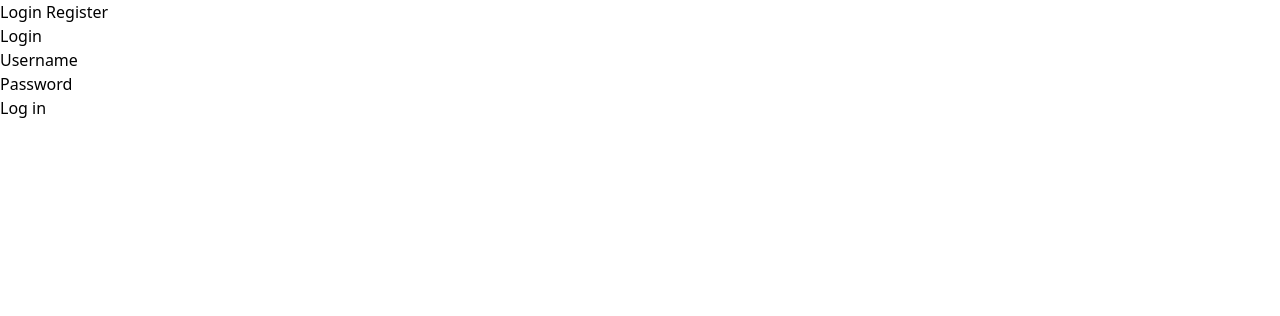
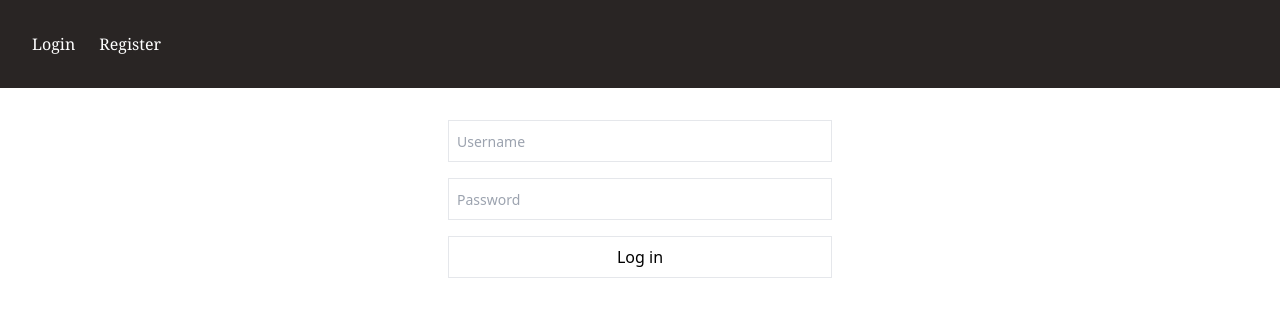
Before and after one commit to johanhanses/pjh-svelte, a SvelteKit app: page /login in a window 1280 px wide. Shown: the top 316 px of the page. Built offline with nearby package versions, Linux system fonts and the light colour scheme; no server answers.

Commit message:
Add some siomple styles loading state to login form

```diff
--- a/src/routes/+layout.svelte
+++ b/src/routes/+layout.svelte
@@ -8,7 +8,7 @@
 	<title>Pjh</title>
 </svelte:head>
 
-<nav>
+<nav class="bg-stone-800 text-white p-8 font-serif flex space-x-6">
 	{#if !$page.data.user}
 		<a href="/login">Login</a>
 		<a href="/register">Register</a>
@@ -23,6 +23,6 @@
 	{/if}
 </nav>
 
-<main>
+<main class="p-8">
 	<slot />
 </main>
--- a/src/routes/+page.svelte
+++ b/src/routes/+page.svelte
@@ -1,5 +1,3 @@
-<h1>Welcome to SvelteKit</h1>
-<p>Visit <a href="https://kit.svelte.dev">kit.svelte.dev</a> to read the documentation</p>
-<div>
+<section>
 	<p>Tjena</p>
-</div>
+</section>
--- a/src/routes/login/+page.svelte
+++ b/src/routes/login/+page.svelte
@@ -1,30 +1,61 @@
 <script lang="ts">
 	import { enhance } from '$app/forms'
+	import { navigating } from '$app/stores'
 	import type { ActionData } from './$types'
 
 	export let form: ActionData
+	let loading = false
 </script>
 
-<h1>Login</h1>
-
-<form action="?/login" method="POST" use:enhance>
+<form
+	action="?/login"
+	method="POST"
+	use:enhance={() => {
+		loading = true
+		return async ({ update }) => {
+			await update()
+			loading = false
+		}
+	}}
+>
+	<div class="max-w-sm space-y-4 mx-auto">
 		<div>
-		<label for="username">Username</label>
-		<input id="username" name="username" type="text" required />
+			<label for="username" class="sr-only">Username</label>
+			<input
+				id="username"
+				name="username"
+				type="text"
+				required
+				placeholder="Username"
+				class="border p-2 placeholder:text-sm w-full"
+			/>
 		</div>
 
 		<div>
-		<label for="password">Password</label>
-		<input id="password" name="password" type="password" required />
+			<label for="password" class="sr-only"> Password </label>
+			<input
+				name="password"
+				type="password"
+				required
+				placeholder="Password"
+				class="border p-2 placeholder:text-sm w-full"
+			/>
 		</div>
 
+		<button type="submit" class="border p-2 w-full">
+			{#if loading || $navigating}
+				<span>loading...</span>
+			{:else}
+				<span>Log in</span>
+			{/if}
+		</button>
+
 		{#if form?.invalid}
-		<p class="error">Username and password is required.</p>
+			<p class="text-red-500">Username and password is required.</p>
 		{/if}
 
 		{#if form?.credentials}
-		<p class="error">You have entered the wrong credentials.</p>
+			<p class="text-red-500">You have entered the wrong credentials.</p>
 		{/if}
-
-	<button type="submit">Log in</button>
+	</div>
 </form>
```
Lines whose indentation alone changed are shown as unchanged.
